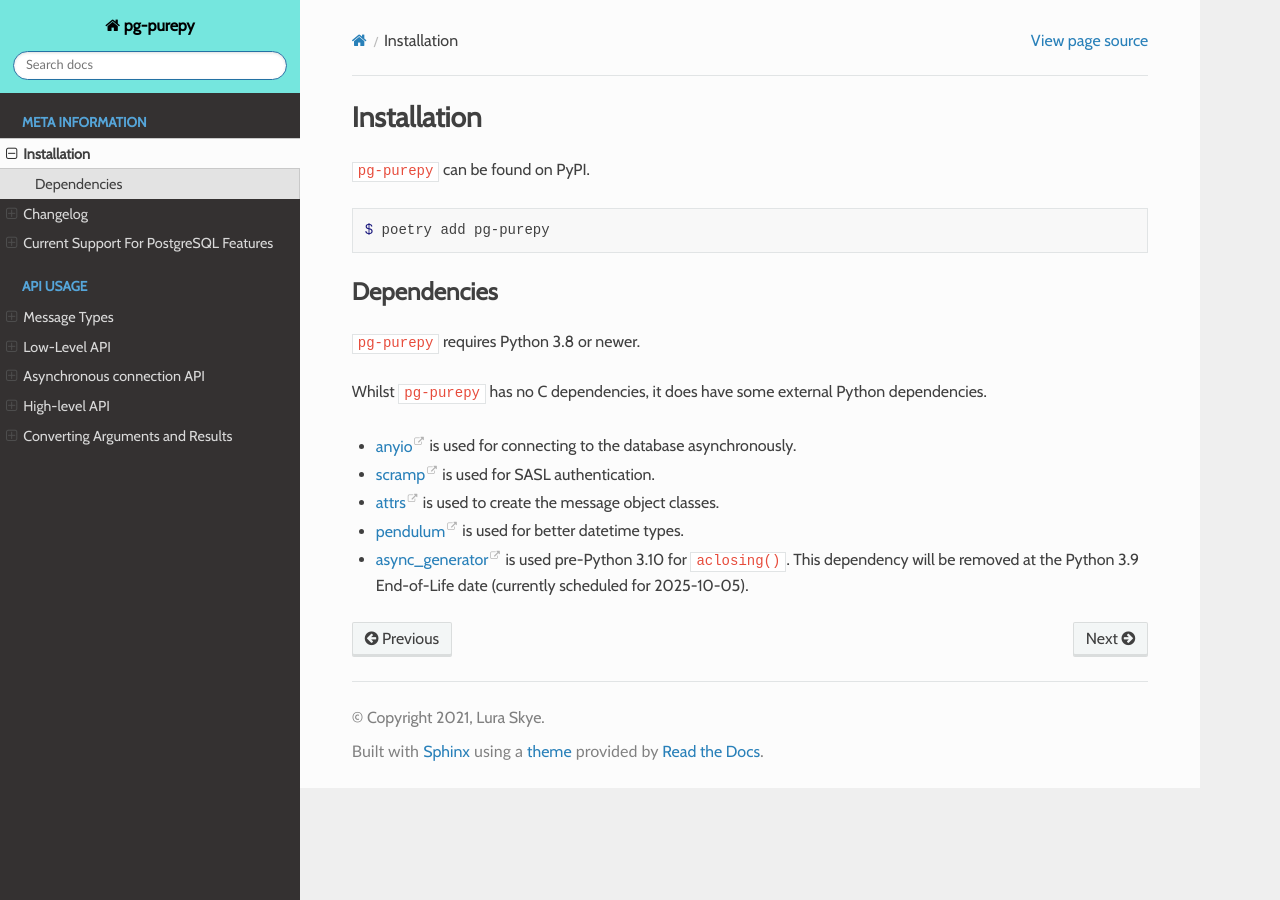
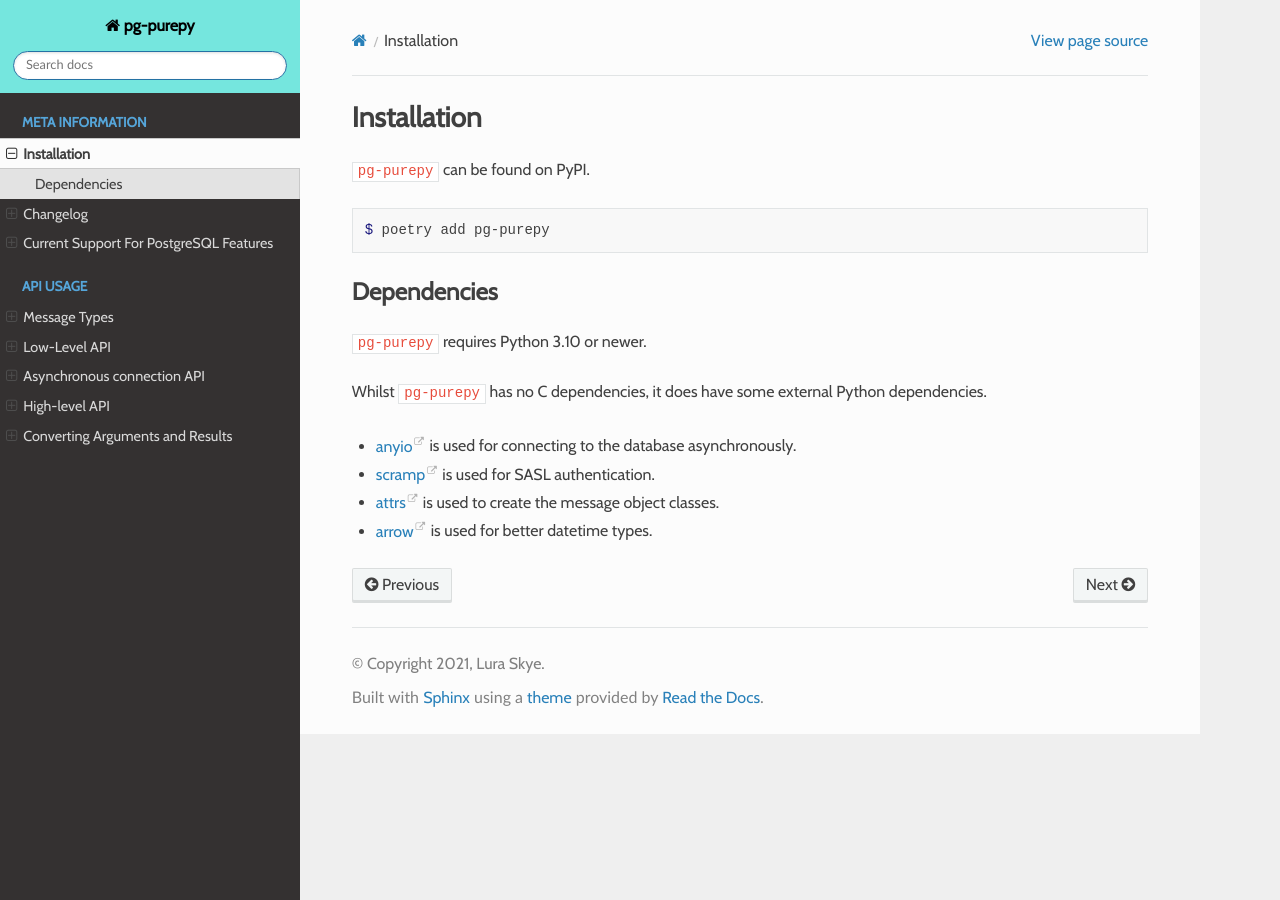
Before and after one commit to Fuyukai/pg-purepy, a Sphinx documentation site: the page built from docs/installation.rst, in a window 1280 px wide. Built offline with Sphinx 7.4.7 and the Read the Docs theme 2.0.0, drawn with Linux system fonts in a browser that asks for light colours; some web fonts are replaced.

Commit message:
update docs

```diff
--- a/docs/changelog.rst
+++ b/docs/changelog.rst
@@ -1,5 +1,10 @@
 Changelog
 =========
+
+0.8.2 (2023-06-09)
+------------------
+
+- Bump dependency versions.
 
 0.8.1 (2022-04-21)
 ------------------
--- a/docs/installation.rst
+++ b/docs/installation.rst
@@ -10,19 +10,16 @@
 Dependencies
 ------------
 
-``pg-purepy`` requires Python 3.8 or newer.
+``pg-purepy`` requires Python 3.10 or newer.
 
 Whilst ``pg-purepy`` has no C dependencies, it does have some external Python dependencies.
 
 - anyio_ is used for connecting to the database asynchronously.
 - scramp_ is used for SASL authentication.
 - attrs_ is used to create the message object classes.
-- pendulum_ is used for better datetime types.
-- async_generator_ is used pre-Python 3.10 for ``aclosing()``. This dependency will be removed at
-  the Python 3.9 End-of-Life date (currently scheduled for 2025-10-05).
+- arrow_ is used for better datetime types.
 
 .. _anyio: https://anyio.readthedocs.io/en/stable/
 .. _scramp: https://github.com/tlocke/scramp
 .. _attrs: https://www.attrs.org/en/stable/
-.. _pendulum: https://pendulum.eustace.io/
-.. _async_generator: https://async-generator.readthedocs.io/en/latest/index.html
+.. _arrow: https://arrow.readthedocs.io/en/latest/
```
Also changed, not shown: pyproject.toml (+5 -5 lines), 1 other file.
